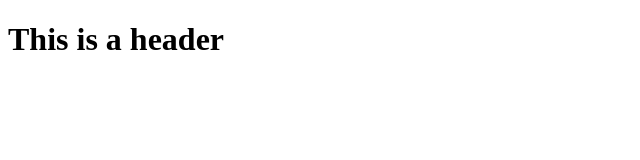
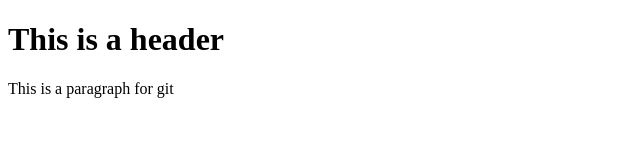
Before and after one commit to SRT-23/git-test, a plain HTML site: page index.html in a window 1280 px wide. Shown: the whole page, without its empty margins (0-640 px from the left). Drawn offline with Linux system fonts and the light colour scheme.

Commit message:
Second commit

```diff
--- a/index.html
+++ b/index.html
@@ -2,5 +2,6 @@
 <html>
    <body>
       <h1>This is a header</h1>
+      <p>This is a paragraph for git</p>
    </body>
 </html>
```
